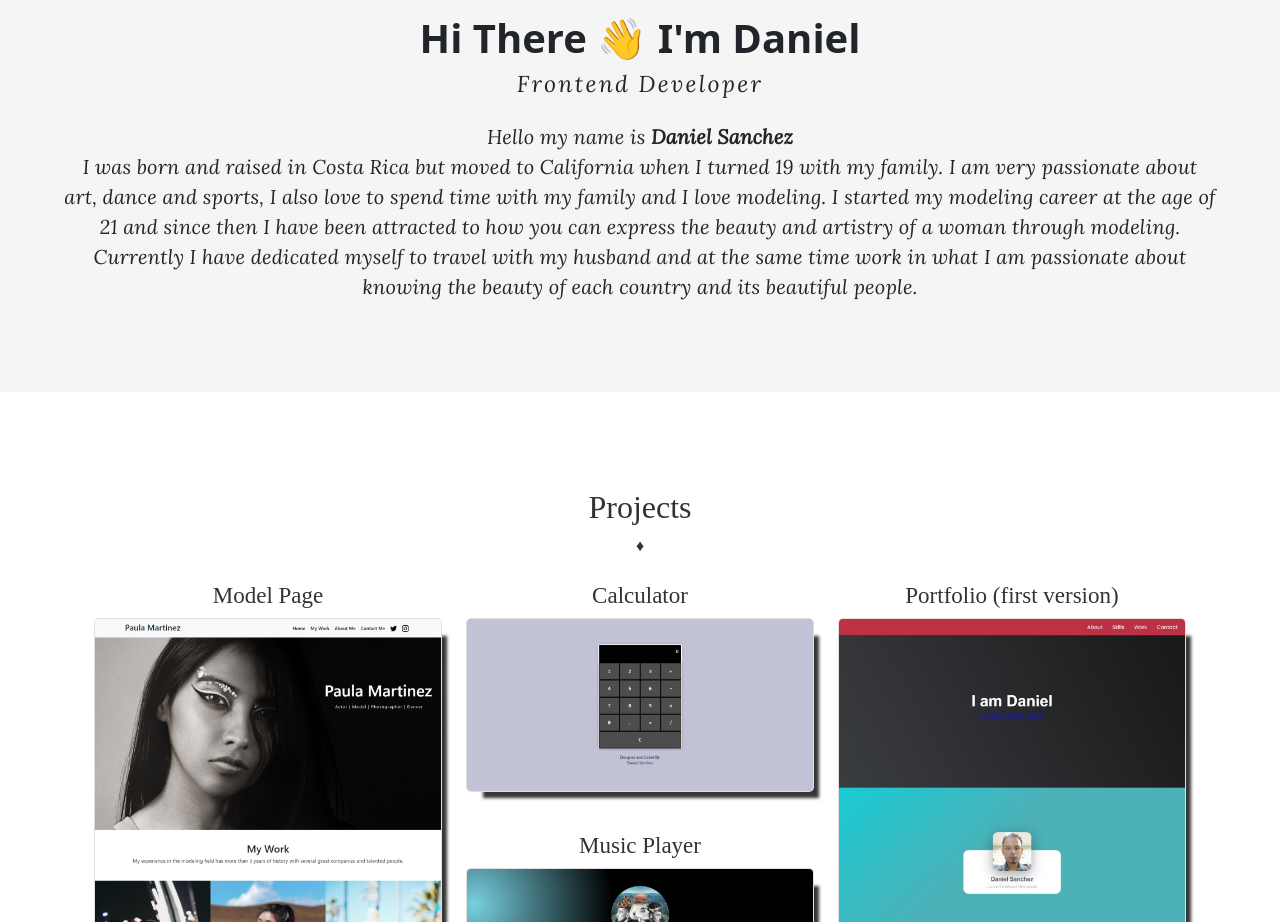
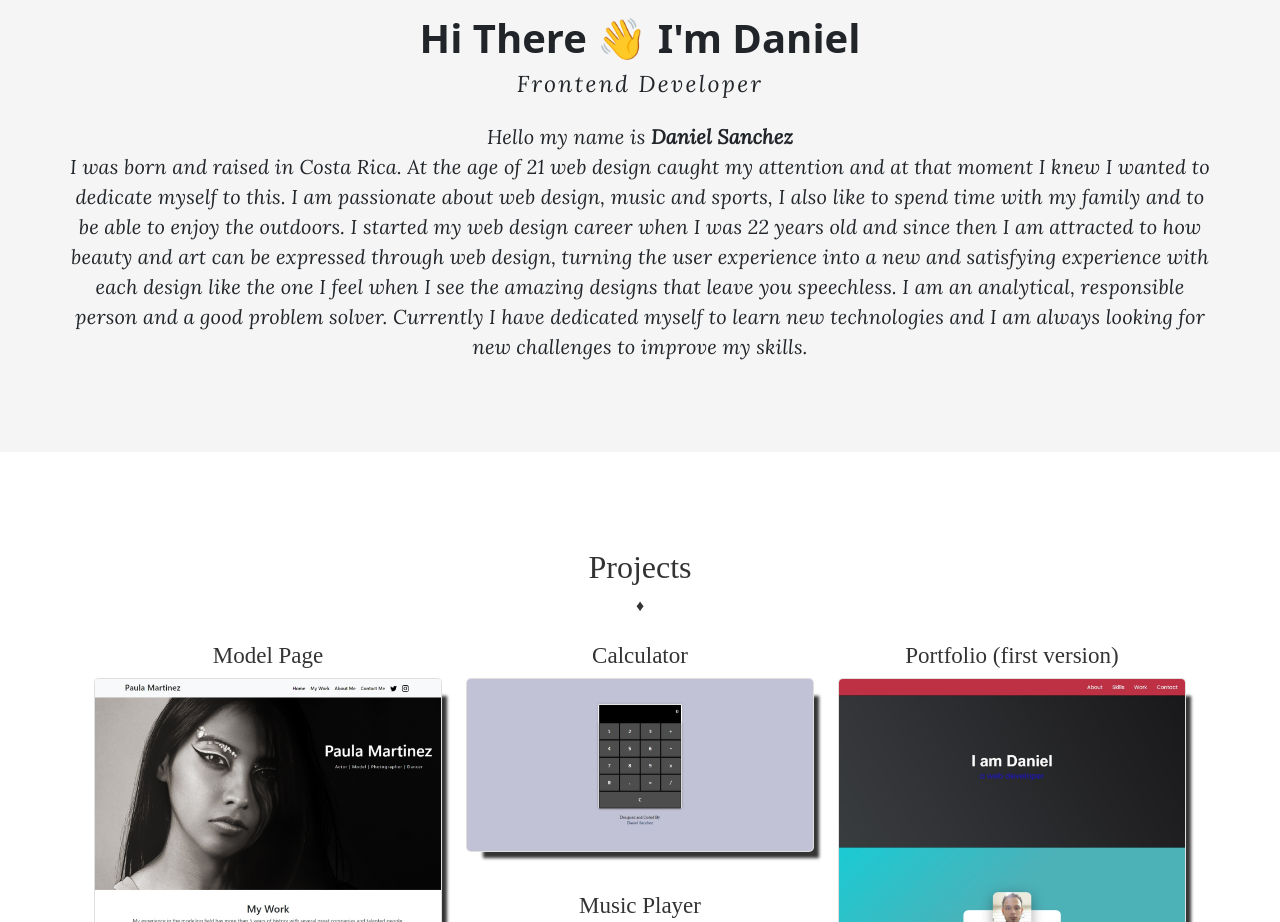
Before and after one commit to DanielSanchezM97/Portfolio_2022, a Next.js app: page / in a window 1280 px wide. Shown: the part 1240-2162 px from the top of the page. Built offline with nearby package versions, Linux system fonts and the light colour scheme; a web font is replaced by a local one.

Commit message:
styling the navBar and adding the about info

```diff
--- a/components/About.js
+++ b/components/About.js
@@ -21,14 +21,18 @@ const About = () => {
           <h5 className={styles.AboutMeSubtitle}>Frontend Developer</h5>
           <p className={`my-3 px-3 ${styles.AboutMeParagraph}`}>
             Hello my name is <strong>Daniel Sanchez</strong> <br /> I was born
-            and raised in Costa Rica but moved to California when I turned 19
-            with my family. I am very passionate about art, dance and sports, I
-            also love to spend time with my family and I love modeling. I
-            started my modeling career at the age of 21 and since then I have
-            been attracted to how you can express the beauty and artistry of a
-            woman through modeling. Currently I have dedicated myself to travel
-            with my husband and at the same time work in what I am passionate
-            about knowing the beauty of each country and its beautiful people.
+            and raised in Costa Rica. At the age of 21 web design caught my
+            attention and at that moment I knew I wanted to dedicate myself to
+            this. I am passionate about web design, music and sports, I also
+            like to spend time with my family and to be able to enjoy the
+            outdoors. I started my web design career when I was 22 years old and
+            since then I am attracted to how beauty and art can be expressed
+            through web design, turning the user experience into a new and
+            satisfying experience with each design like the one I feel when I
+            see the amazing designs that leave you speechless. I am an
+            analytical, responsible person and a good problem solver. Currently
+            I have dedicated myself to learn new technologies and I am always
+            looking for new challenges to improve my skills.
           </p>
         </div>
       </div>
--- a/components/Skills.js
+++ b/components/Skills.js
@@ -75,7 +75,7 @@ const Skills = () => {
           </section>
         </div>
         {/* ! SCSS Card */}
-        <div className={styles.skillCard} onClick="">
+        <div className={styles.skillCard} onClick={() => {}}>
           <header className={styles.skillCard__header} id={styles.scss}>
             <img
               className={styles.skillCard__icon}
@@ -109,7 +109,7 @@ const Skills = () => {
           </section>
         </div>
         {/* ! Bootstrap Card */}
-        <div className={styles.skillCard} onClick="">
+        <div className={styles.skillCard} onClick={() => {}}>
           <header className={styles.skillCard__header} id={styles.bootstrap}>
             <img
               className={styles.skillCard__icon}
@@ -139,7 +139,7 @@ const Skills = () => {
           </section>
         </div>
         {/* ! Javascript Card */}
-        <div className={styles.skillCard} onClick="">
+        <div className={styles.skillCard} onClick={() => {}}>
           <header className={styles.skillCard__header} id={styles.javascript}>
             <img
               className={styles.skillCard__icon}
@@ -173,7 +173,7 @@ const Skills = () => {
           </section>
         </div>
         {/* ! React Card */}
-        <div className={styles.skillCard} onClick="">
+        <div className={styles.skillCard} onClick={() => {}}>
           <header className={styles.skillCard__header} id={styles.react}>
             <img
               className={styles.skillCard__icon}
@@ -207,7 +207,7 @@ const Skills = () => {
           </section>
         </div>
         {/* ! NextJS Card */}
-        <div className={styles.skillCard} onClick="">
+        <div className={styles.skillCard} onClick={() => {}}>
           <header className={styles.skillCard__header} id={styles.NextJS}>
             <img
               className={styles.skillCard__icon}
--- a/styles/Navbar.module.scss
+++ b/styles/Navbar.module.scss
@@ -53,6 +53,10 @@ $secondary: #f0f2f5;
   }
 
   @media screen and (max-width: 991px) {
+    align-items: center;
+    display: flex;
+    justify-content: center;
+
     &:hover {
       color: #00bcd4;
     }
```
